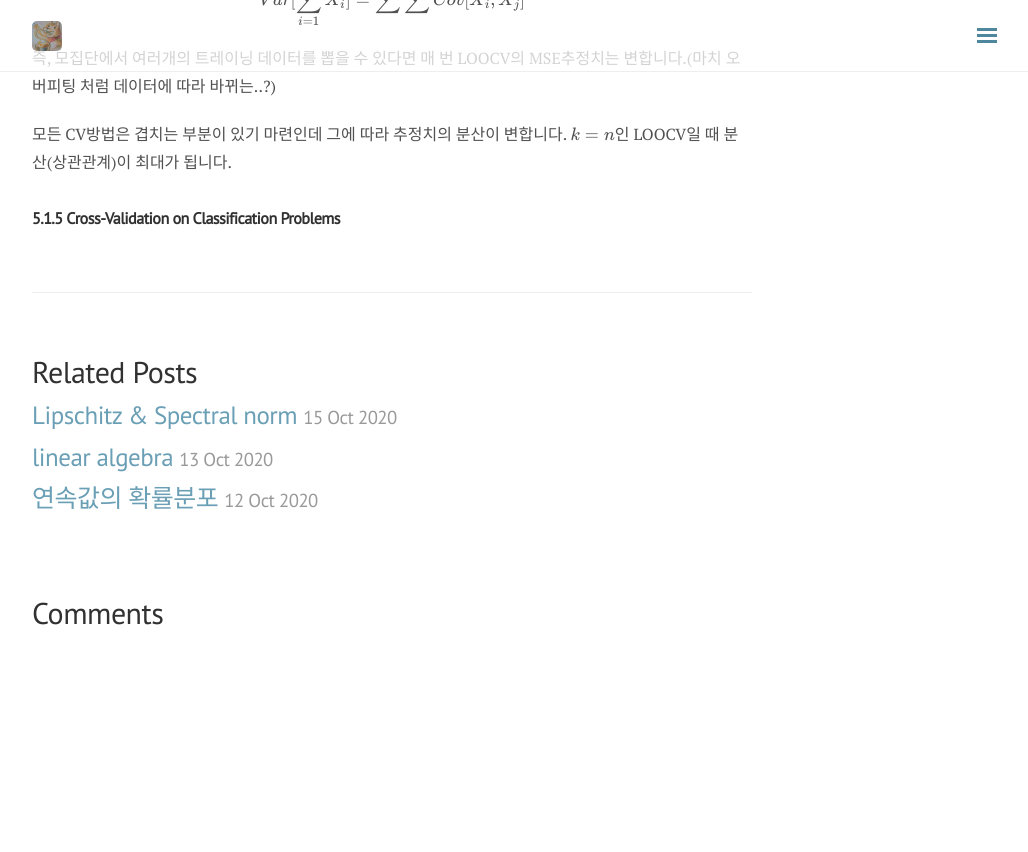
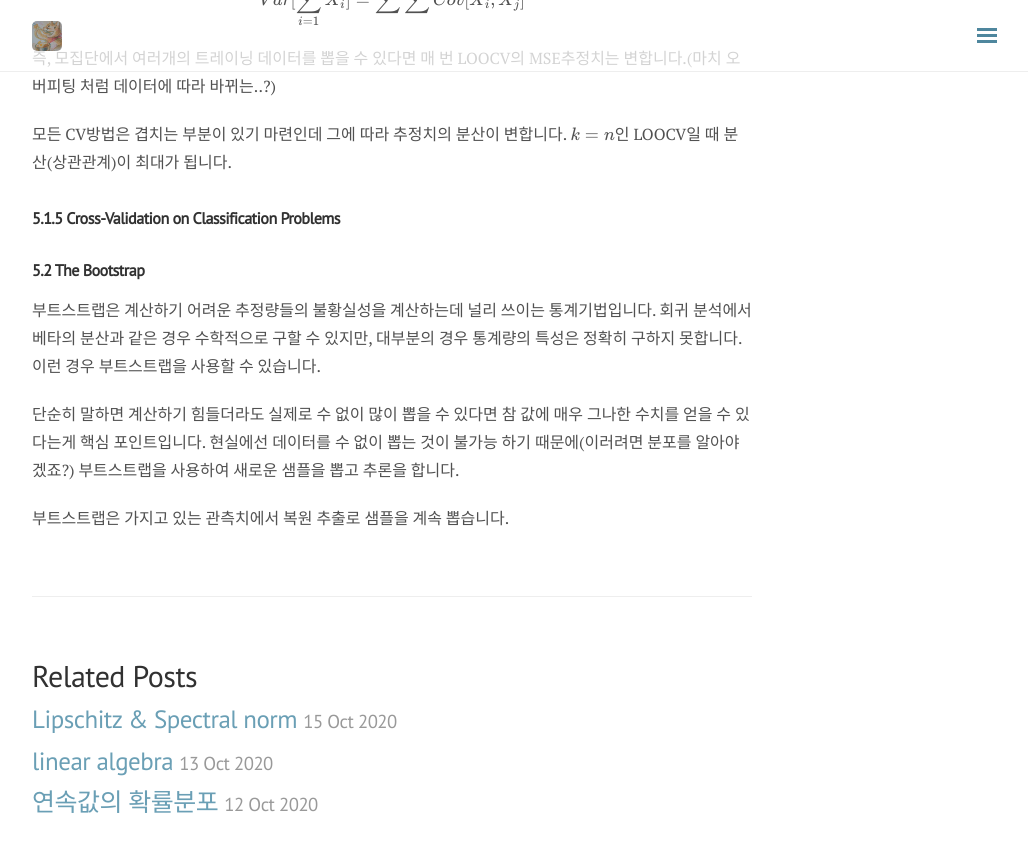
Before and after one commit to del-luna/del-luna.github.io, a Jekyll site: the page built from _posts/2020-10-14-islr5-post.md, in a window 1280 px wide and 900 px high, scrolled down 4937 px. Shown: the top 852 px of the window, without its empty margins (248-1276 px from the left). Built offline with Jekyll 4.4.1, drawn with Linux system fonts in a browser that asks for light colours; nearby versions of some CDN libraries; formulas are drawn with MathJax 3; comment, search, counter and statistics services are not loaded; before the commit the page ends 5579 px from its top, so only the background shows below that.

Commit message:
update islr5

```diff
--- a/_posts/2020-10-14-islr5-post.md
+++ b/_posts/2020-10-14-islr5-post.md
@@ -134,3 +134,15 @@ $$Var[\sum_{i=1}^nX_i] = \sum\sum Cov[X_i,X_j]$$
 
 
 ### 5.1.5 Cross-Validation on Classification Problems
+
+
+
+
+
+### 5.2 The Bootstrap
+
+부트스트랩은 계산하기 어려운 추정량들의 불황실성을 계산하는데 널리 쓰이는 통계기법입니다. 회귀 분석에서 베타의 분산과 같은 경우 수학적으로 구할 수 있지만, 대부분의 경우 통계량의 특성은 정확히 구하지 못합니다. 이런 경우 부트스트랩을 사용할 수 있습니다.
+
+단순히 말하면 계산하기 힘들더라도 실제로 수 없이 많이 뽑을 수 있다면 참 값에 매우 그나한 수치를 얻을 수 있다는게 핵심 포인트입니다. 현실에선 데이터를 수 없이 뽑는 것이 불가능 하기 때문에(이러려면 분포를 알아야 겠죠?) 부트스트랩을 사용하여 새로운 샘플을 뽑고 추론을 합니다.
+
+부트스트랩은 가지고 있는 관측치에서 복원 추출로 샘플을  계속 뽑습니다.
```
